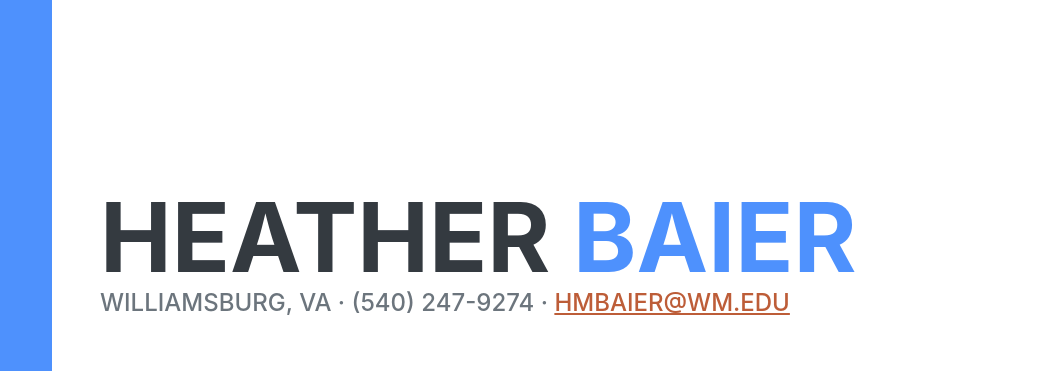
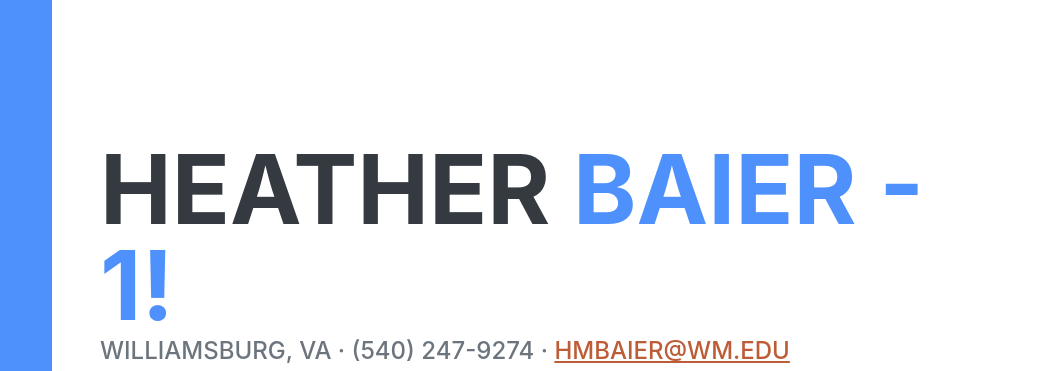
Before and after one commit to heatherbaier/portfolio, a plain HTML site: page index.html in a window 1280 px wide. Shown: the top 371 px of the page, 220-1280 px from the left. Drawn offline with nearby package versions, Linux system fonts and the light colour scheme; a web font is replaced by a local one.

Commit message:
cpanel test 1

```diff
--- a/index.html
+++ b/index.html
@@ -42,7 +42,7 @@
                 <div class="resume-section-content">
                     <h1 class="mb-0">
                         Heather
-                        <span class="text-primary">Baier</span>
+                        <span class="text-primary">Baier - 1!</span>
                     </h1>
                     <div class="subheading mb-5">
                         Williamsburg, VA · (540) 247-9274 ·
```
